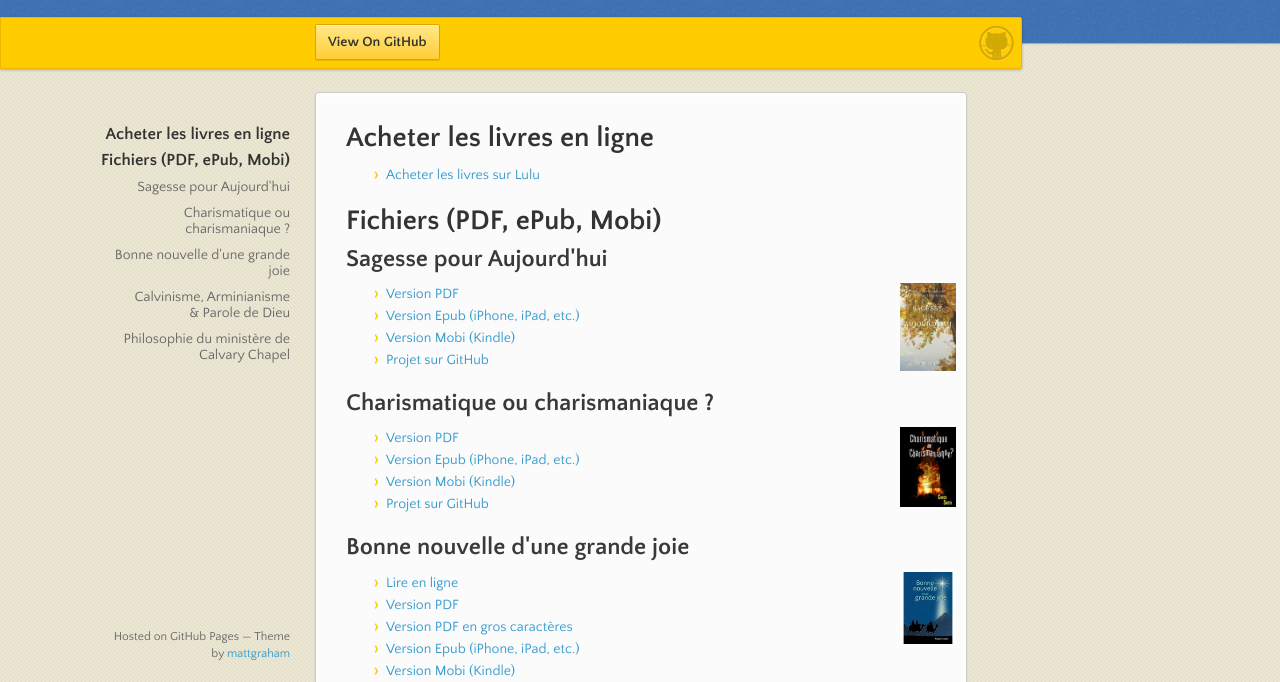
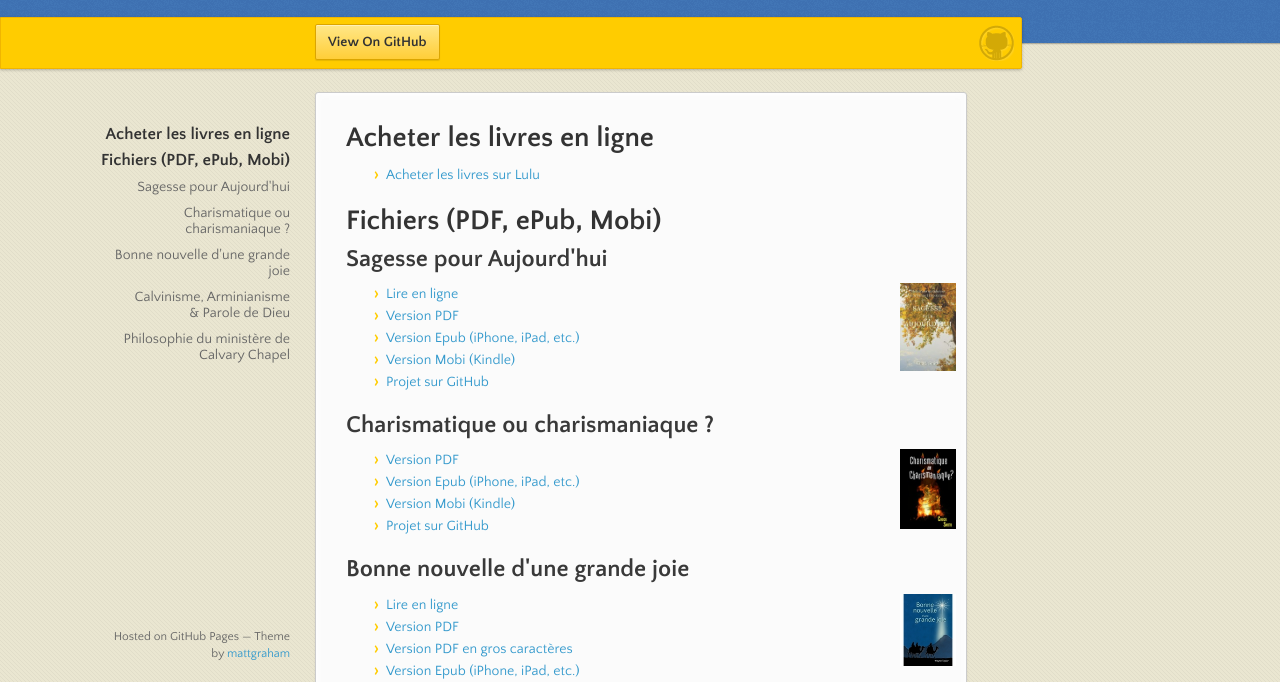
Before and after one commit to cc-translators/cc-translators.github.com, a plain HTML site: page index.html in a window 1280 px wide. Shown: the part 98-780 px from the top of the page. Drawn offline with nearby package versions, Linux system fonts and the light colour scheme.

Commit message:
Lire en ligne, using gh-pages

```diff
--- a/index.html
+++ b/index.html
@@ -46,6 +46,7 @@
 <img src="images/sagesse.jpeg" style="position:absolute; text-align: right; width: 4em; right: 10px" />
 
 <ul>
+<li><a href="/sagesse/">Lire en ligne</a></li>
 <li><a href="files/sagesse.pdf">Version PDF</a></li>
 <li><a href="files/sagesse.epub">Version Epub (iPhone, iPad, etc.)</a></li>
 <li><a href="files/sagesse.mobi">Version Mobi (Kindle)</a></li>
@@ -68,7 +69,7 @@
 <img src="images/bonnenouvelle.jpeg" style="position:absolute; text-align: right; width: 4em; right: 10px" />
 
 <ul>
-<li><a href="files/bonnenouvelle.html">Lire en ligne</a></li>
+<li><a href="/bonnenouvelle/">Lire en ligne</a></li>
 <li><a href="files/bonnenouvelle.pdf">Version PDF</a></li>
 <li><a href="files/bonnenouvelle_gros.pdf">Version PDF en gros caractères</a></li>
 <li><a href="files/bonnenouvelle.epub">Version Epub (iPhone, iPad, etc.)</a></li>
```
